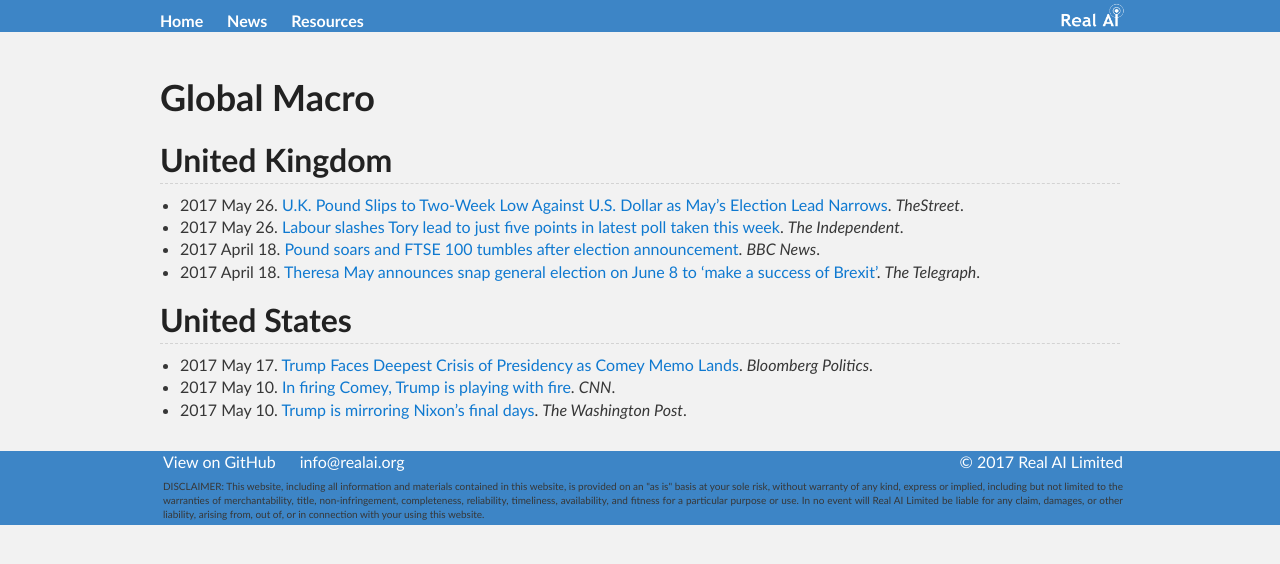
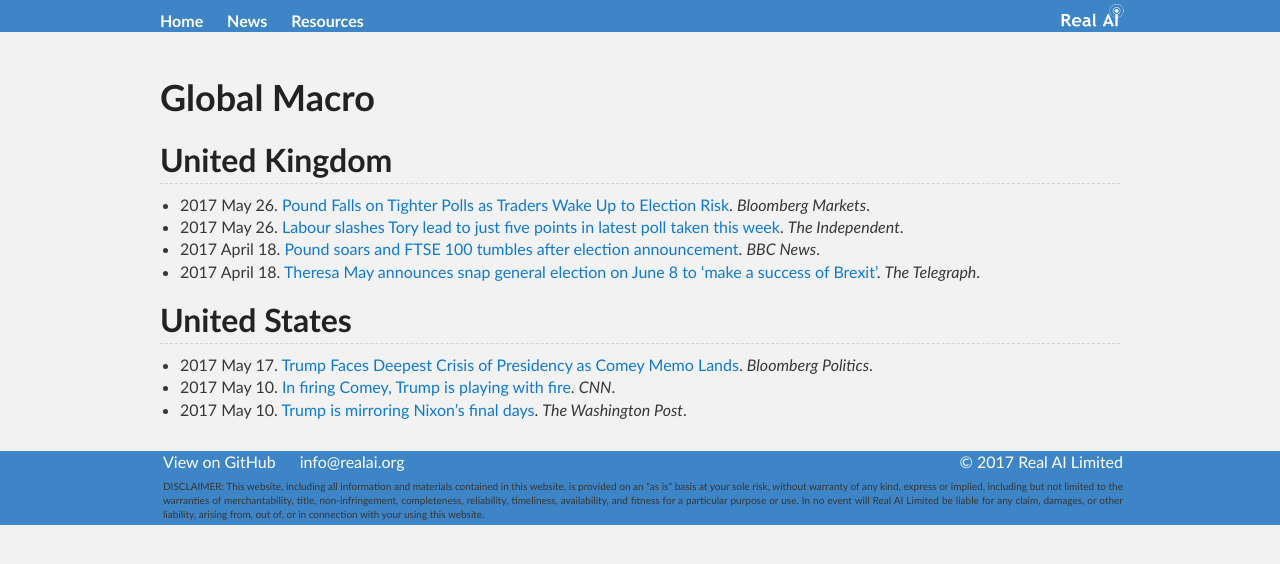
Before and after one commit to Tonywuhk/realai.org, a Jekyll site: the page built from macro.md, in a window 1280 px wide. Shown: the top 564 px of the page. Built offline with Jekyll 4.4.1, drawn with Linux system fonts in a browser that asks for light colours; our own code applies the rules of GitHub Pages for plain Markdown files; comment, search, counter and statistics services are not loaded; the repository's description, which GitHub fills in, is left out.

Commit message:
Update macro.md

```diff
--- a/macro.md
+++ b/macro.md
@@ -5,7 +5,7 @@ permalink: /macro/
 
 ## United Kingdom
 
-* 2017 May 26. [U.K. Pound Slips to Two-Week Low Against U.S. Dollar as May's Election Lead Narrows](https://www.thestreet.com/story/14151829/1/u-k-pound-slips-to-two-week-low-against-u-s-dollar-as-may-s-election-lead-narrows.html). *TheStreet*.
+* 2017 May 26. [Pound Falls on Tighter Polls as Traders Wake Up to Election Risk](https://www.bloomberg.com/news/articles/2017-05-26/sterling-slips-as-poll-shows-tory-lead-narrows-after-bomb-attack). *Bloomberg Markets*.
 * 2017 May 26. [Labour slashes Tory lead to just five points in latest poll taken this week](http://www.independent.co.uk/news/uk/politics/labour-poll-yougov-latest-jeremy-corbyn-tory-points-slashed-theresa-may-party-surge-a7756421.html). *The Independent*.
 * 2017 April 18. [Pound soars and FTSE 100 tumbles after election announcement](http://www.bbc.com/news/business-39627859). *BBC News*.
 * 2017 April 18. [Theresa May announces snap general election on June 8 to 'make a success of Brexit'](http://www.telegraph.co.uk/news/2017/04/18/breaking-theresa-may-make-statement-downing-street-1115am1/). *The Telegraph*.
```
